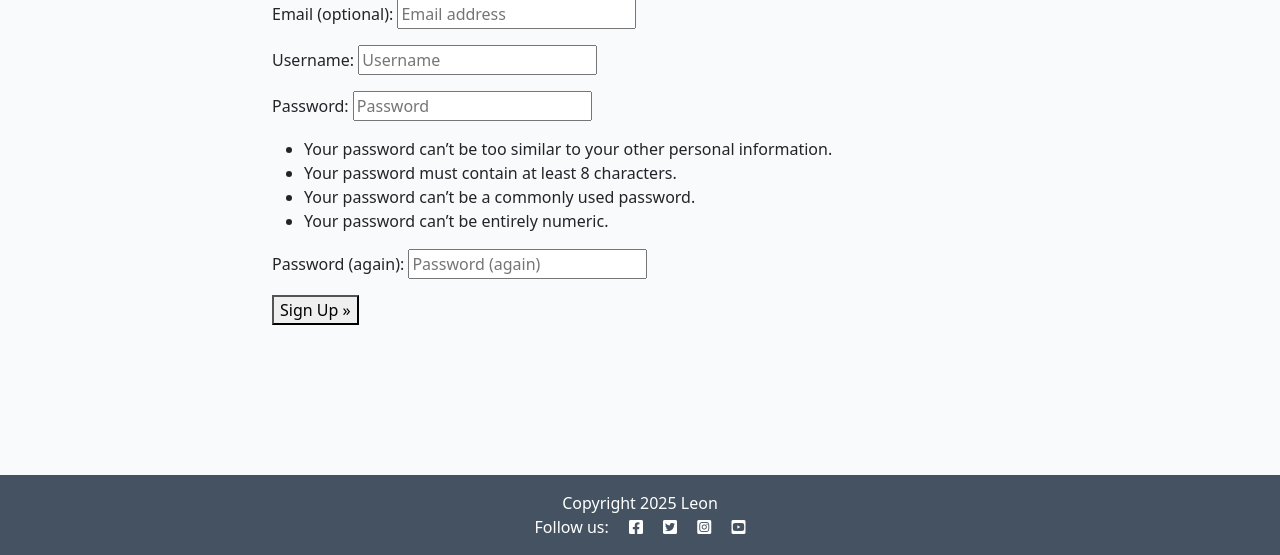
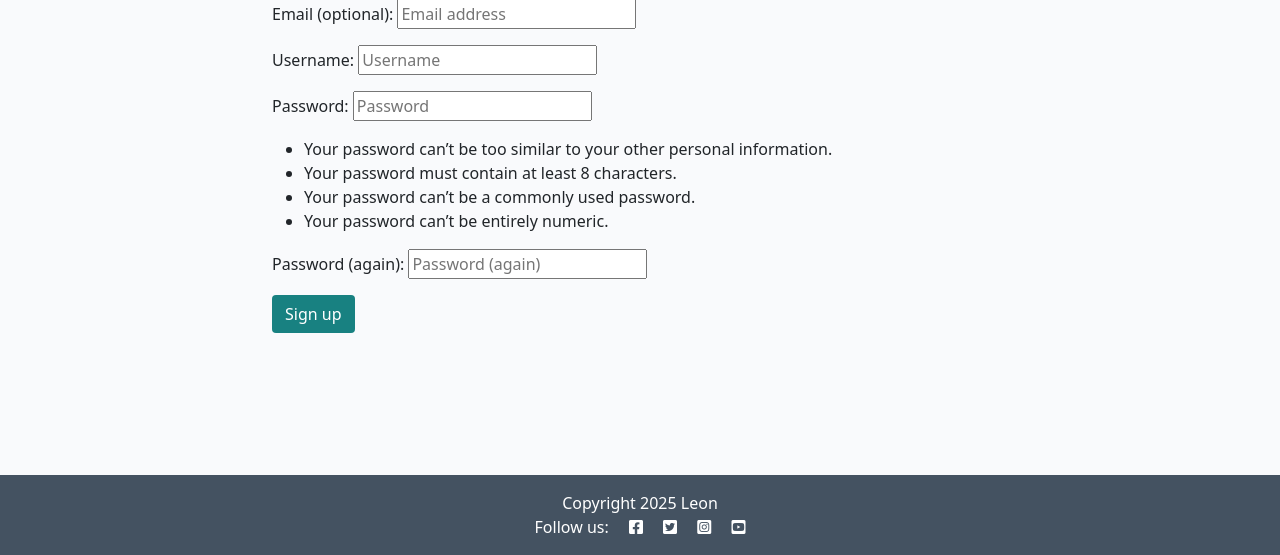
Before and after one commit to TheBlep/Le_Engineer_Blog, a Django app: page /accounts/signup/ in a window 1280 px wide. Shown: the part 245-800 px from the top of the page. Run offline with Django 4.2, Linux system fonts and the light colour scheme.

Commit message:
edit(build): add signup style 3

```diff
--- a/templates/account/signup.html
+++ b/templates/account/signup.html
@@ -21,7 +21,8 @@
         {% if redirect_field_value %}
         <input type="hidden" name="{{ redirect_field_name }}" value="{{ redirect_field_value }}" />
         {% endif %}
-        <button type="submit">{% trans "Sign Up" %} &raquo;</button>
+        <button class="btn btn-signup right" type="submit">{% trans "Sign up" %}</button>
+
       </form>
     </div>
   </div>
```
